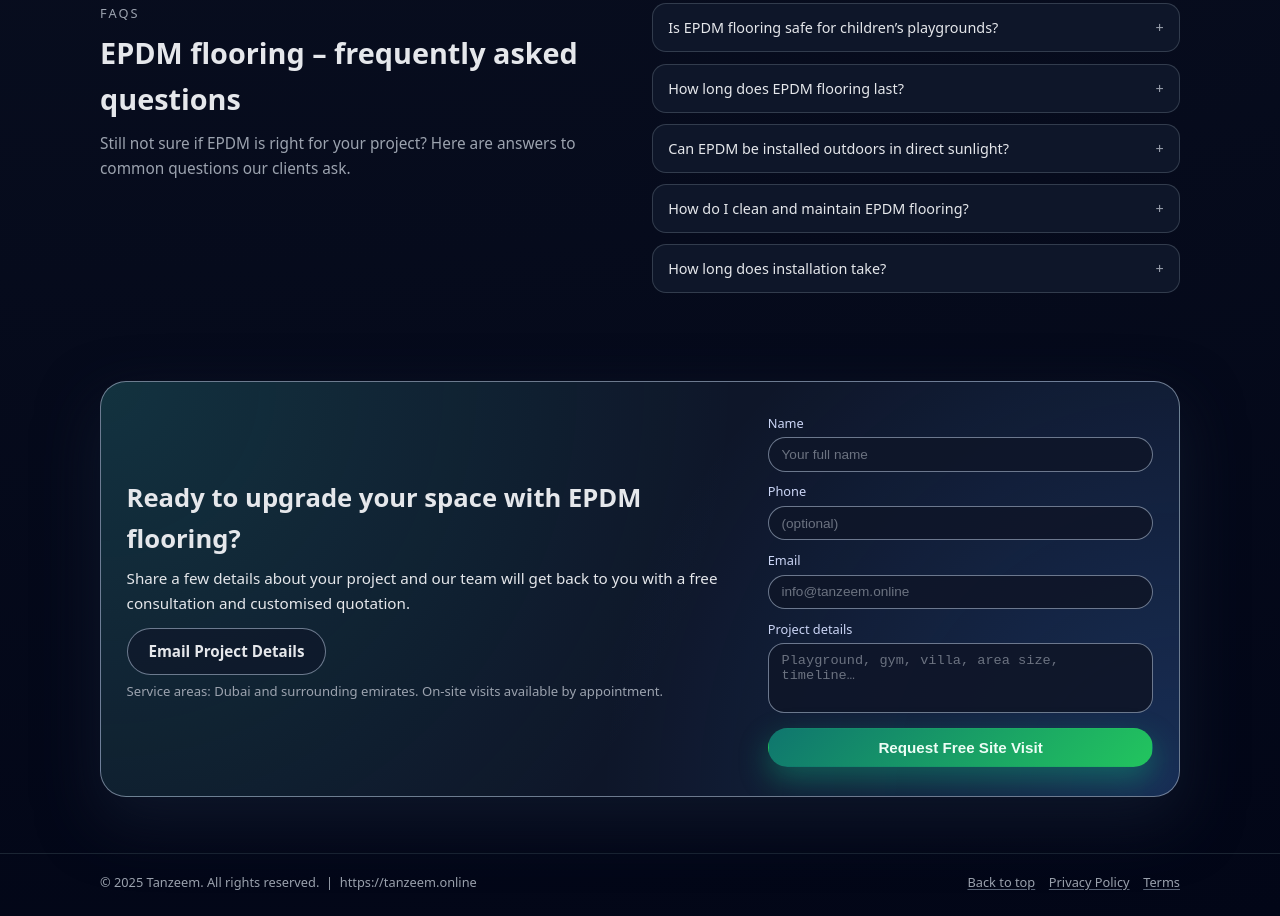
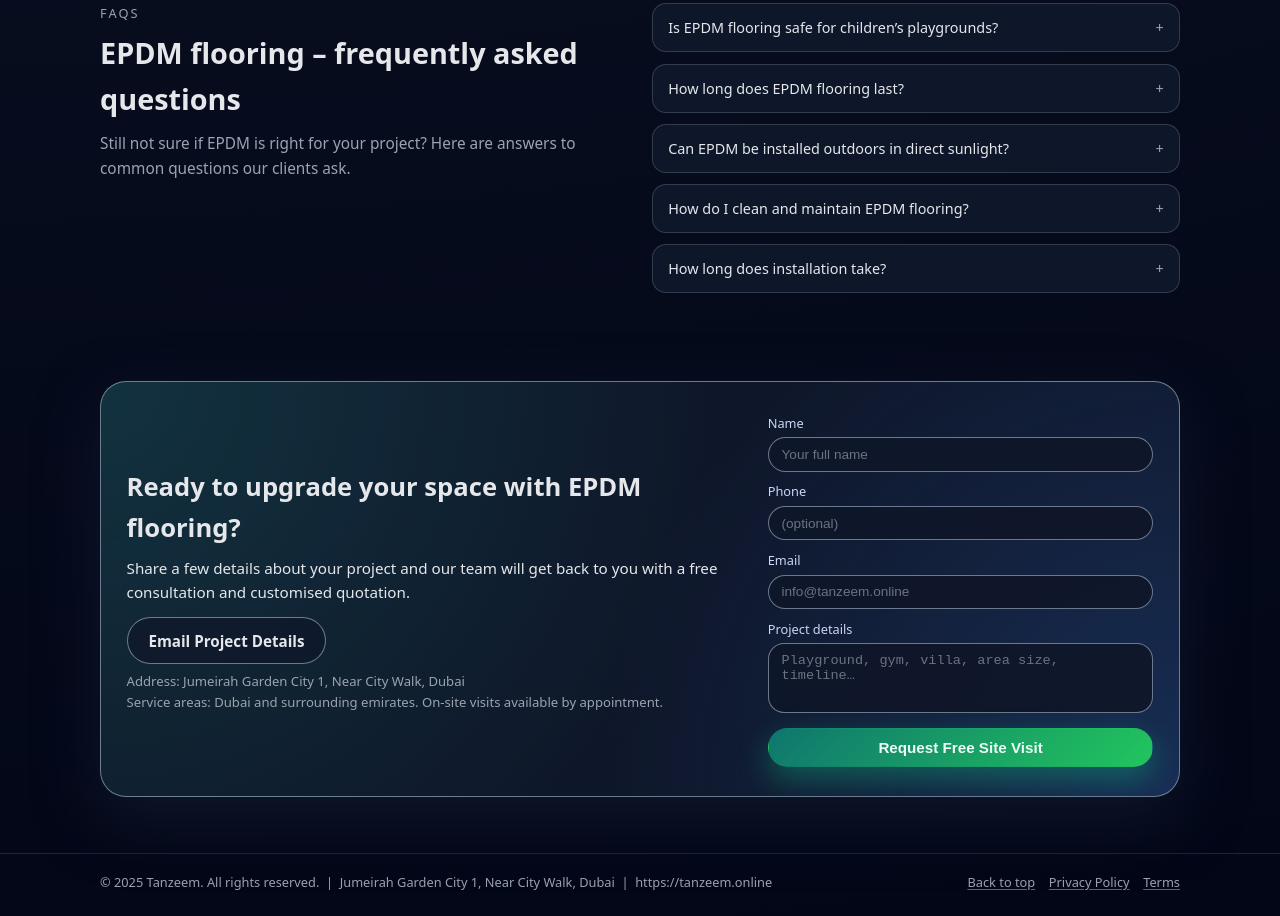
Before and after one commit to akbersl/floorweb, a plain HTML site: page index.html in a window 1280 px wide. Shown: the part 4476-5392 px from the top of the page. Drawn offline with Linux system fonts and the light colour scheme.

Commit message:
Update index.html

```diff
--- a/index.html
+++ b/index.html
@@ -1233,6 +1233,7 @@
                 <a href="mailto:info@tanzeem.online" class="btn btn-outline">Email Project Details</a>
               </div>
               <p class="cta-small">
+                Address: Jumeirah Garden City 1, Near City Walk, Dubai<br>
                 Service areas: Dubai and surrounding emirates. On-site visits available by appointment.
               </p>
             </div>
@@ -1269,6 +1270,7 @@
     <div class="container footer-inner">
       <div>
         © <span id="year"></span> Tanzeem. All rights reserved.
+        &nbsp;|&nbsp; Jumeirah Garden City 1, Near City Walk, Dubai
         &nbsp;|&nbsp;
         <a href="https://tanzeem.online">https://tanzeem.online</a>
       </div>
```
